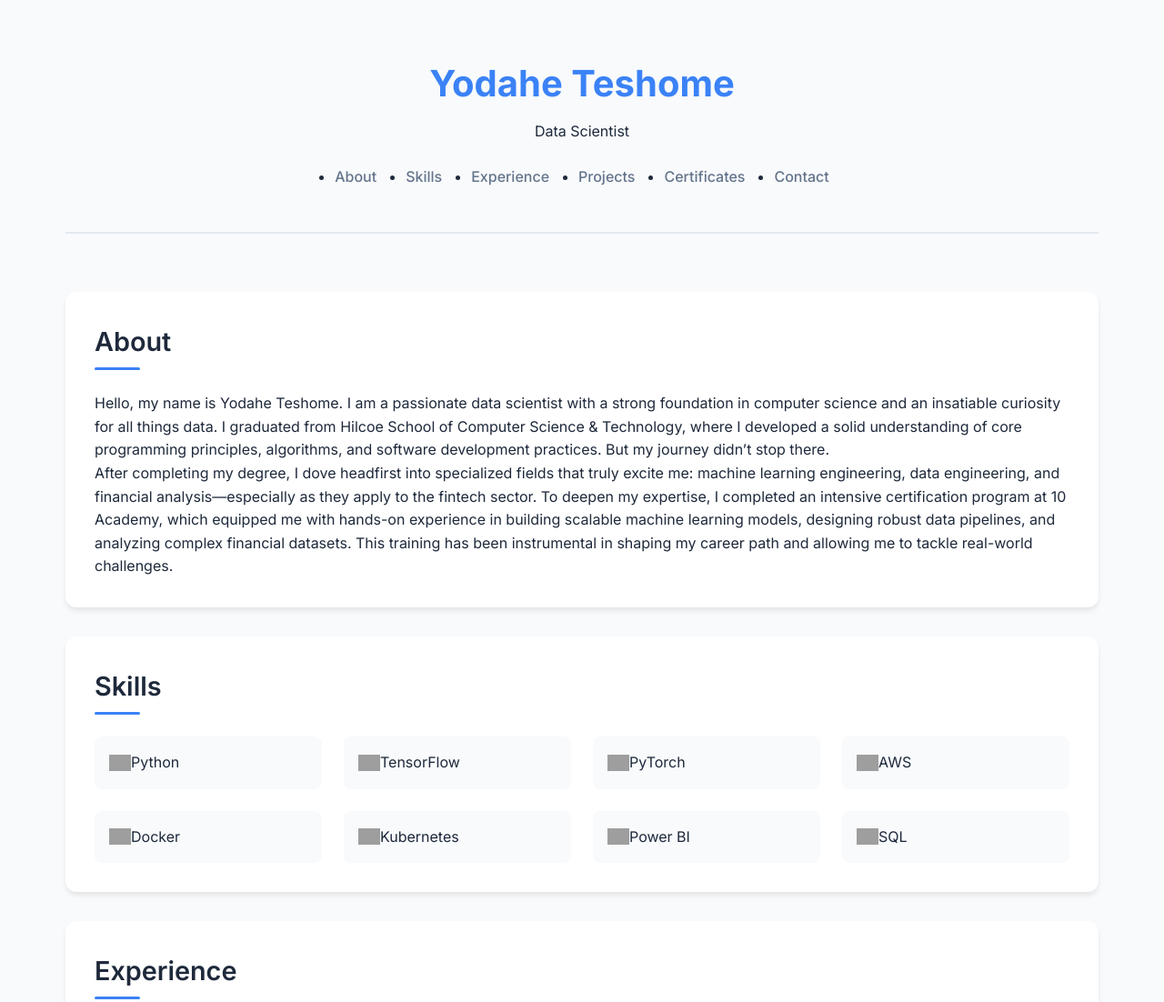
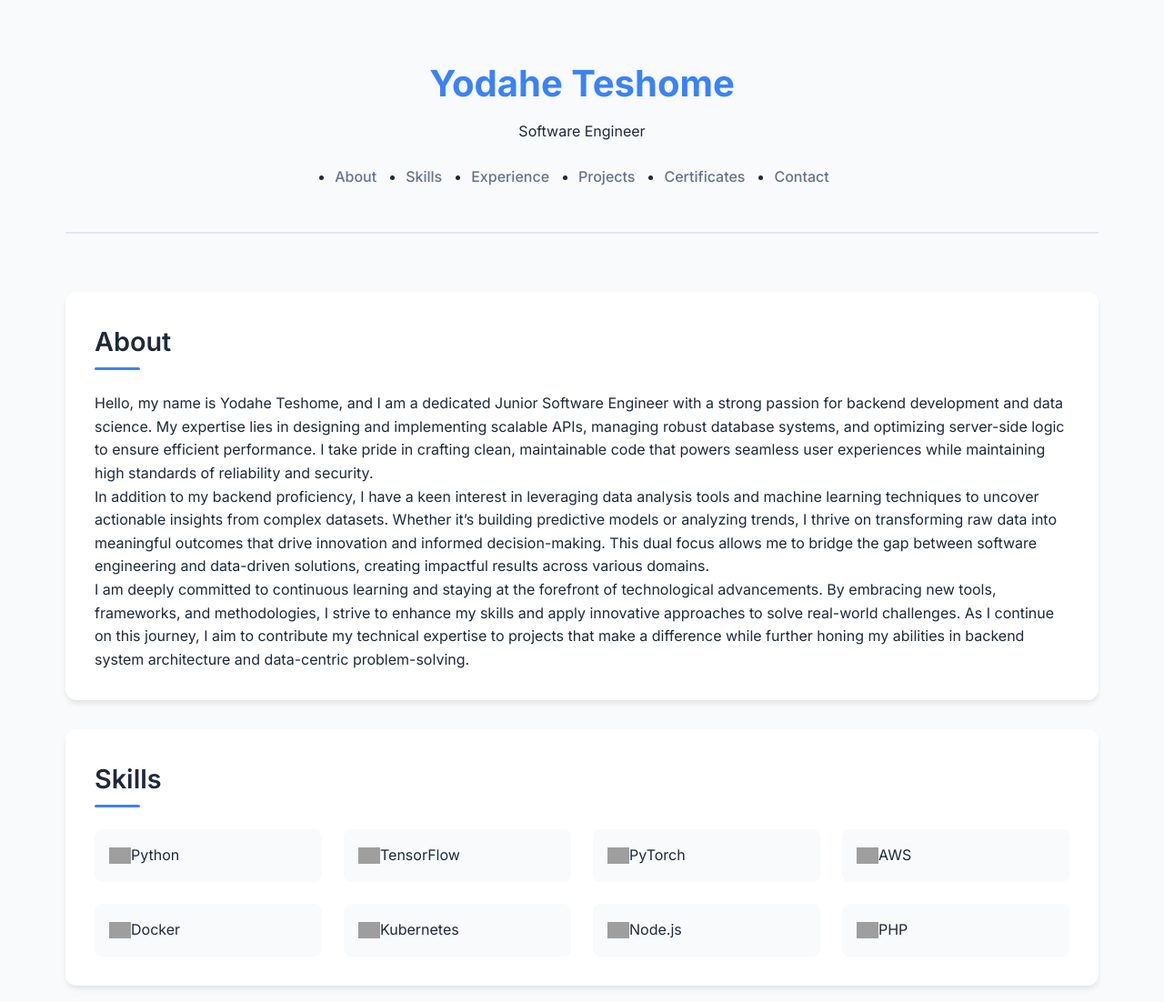
Before and after one commit to jodahe1/Portfolio-, a plain HTML site: page index.html in a window 1280 px wide. Shown: the part 20-1122 px from the top of the page at 91% size. Drawn offline with Linux system fonts and the light colour scheme; grey boxes are pictures that could not be loaded.

Commit message:
little update

```diff
--- a/index.html
+++ b/index.html
@@ -261,7 +261,7 @@
   <!-- Header -->
   <header>
     <h1>Yodahe Teshome</h1>
-    <p>Data Scientist</p>
+    <p>Software Engineer </p>
     <nav>
       <ul>
         <li><a href="#about">About</a></li>
@@ -277,9 +277,13 @@
   <!-- About Section -->
   <section class="section" id="about">
     <h2>About</h2>
-    <p class="text-lg text-gray-600 mb-4">Hello, my name is Yodahe Teshome. I am a passionate data scientist with a strong foundation in computer science and an insatiable curiosity for all things data. I graduated from Hilcoe School of Computer Science & Technology, where I developed a solid understanding of core programming principles, algorithms, and software development practices. But my journey didn’t stop there.</p>
-    <p class="text-lg text-gray-600">After completing my degree, I dove headfirst into specialized fields that truly excite me: machine learning engineering, data engineering, and financial analysis—especially as they apply to the fintech sector. To deepen my expertise, I completed an intensive certification program at 10 Academy, which equipped me with hands-on experience in building scalable machine learning models, designing robust data pipelines, and analyzing complex financial datasets. This training has been instrumental in shaping my career path and allowing me to tackle real-world challenges.</p>
-  </section>
+    <p class="text-lg text-gray-600 mb-4">Hello, my name is Yodahe Teshome, and I am a dedicated Junior Software Engineer with a strong passion for backend development and data science. My expertise lies in designing and implementing scalable APIs, managing robust database systems, and optimizing server-side logic to ensure efficient performance. I take pride in crafting clean, maintainable code that powers seamless user experiences while maintaining high standards of reliability and security.</p>
+
+<p class="text-lg text-gray-600">In addition to my backend proficiency, I have a keen interest in leveraging data analysis tools and machine learning techniques to uncover actionable insights from complex datasets. Whether it’s building predictive models or analyzing trends, I thrive on transforming raw data into meaningful outcomes that drive innovation and informed decision-making. This dual focus allows me to bridge the gap between software engineering and data-driven solutions, creating impactful results across various domains.</p>
+
+<p class="text-lg text-gray-600">I am deeply committed to continuous learning and staying at the forefront of technological advancements. By embracing new tools, frameworks, and methodologies, I strive to enhance my skills and apply innovative approaches to solve real-world challenges. As I continue on this journey, I aim to contribute my technical expertise to projects that make a difference while further honing my abilities in backend system architecture and data-centric problem-solving.</p>
+
+     </section>
 
   <!-- Skills Section -->
   <section class="section" id="skills">
@@ -310,12 +314,12 @@
         Kubernetes
       </div>
       <div class="skill-item">
-        <img src="https://cdn.jsdelivr.net/gh/devicons/devicon/icons/powerbi/powerbi-original.svg" alt="Power BI" width="24">
-        Power BI
+        <img src="https://cdn.jsdelivr.net/gh/devicons/devicon/icons/nodejs/nodejs-original-wordmark.svg" alt="Node.js" width="24">
+        Node.js
       </div>
       <div class="skill-item">
-        <img src="https://cdn.jsdelivr.net/gh/devicons/devicon/icons/mysql/mysql-original-wordmark.svg" alt="SQL" width="24">
-        SQL
+        <img src="https://cdn.jsdelivr.net/gh/devicons/devicon/icons/php/php-original.svg" alt="PHP" width="24">
+        PHP
       </div>
     </div>
   </section>
@@ -404,7 +408,7 @@
         </svg>
         Email
       </a>
-      <a href="https://www.linkedin.com/in/example" target="_blank">
+      <a href="https://www.linkedin.com/in/yodahe-teshome-75a539200/" target="_blank">
         <svg xmlns="http://www.w3.org/2000/svg" width="20" height="20" viewBox="0 0 24 24" fill="currentColor">
           <path d="M19 3a2 2 0 0 1 2 2v14a2 2 0 0 1-2 2H5a2 2 0 0 1-2-2V5a2 2 0 0 1 2-2h14m-9 3h-3v10h3V6m1 4v6h3v-3h1.92c.85 0 1.28-.43 1.28-1.28V9.28c0-.85-.43-1.28-1.28-1.28H12m0 1h2v1h-2V10z"/>
         </svg>
```
